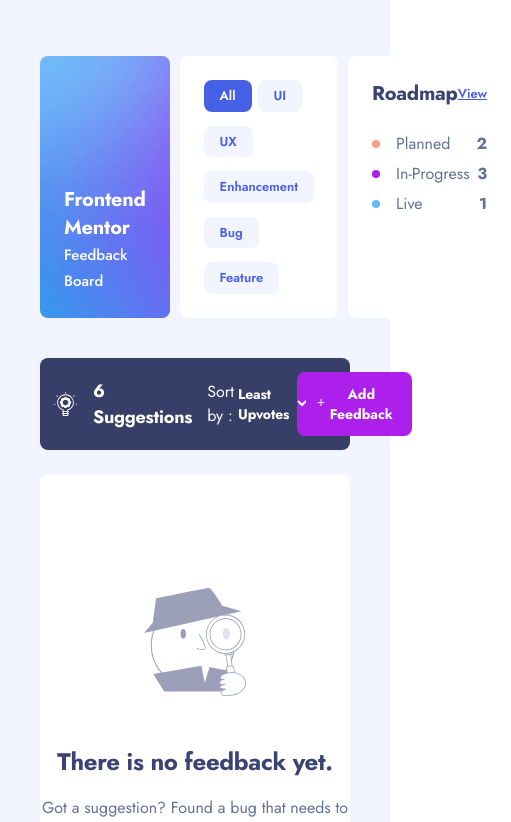
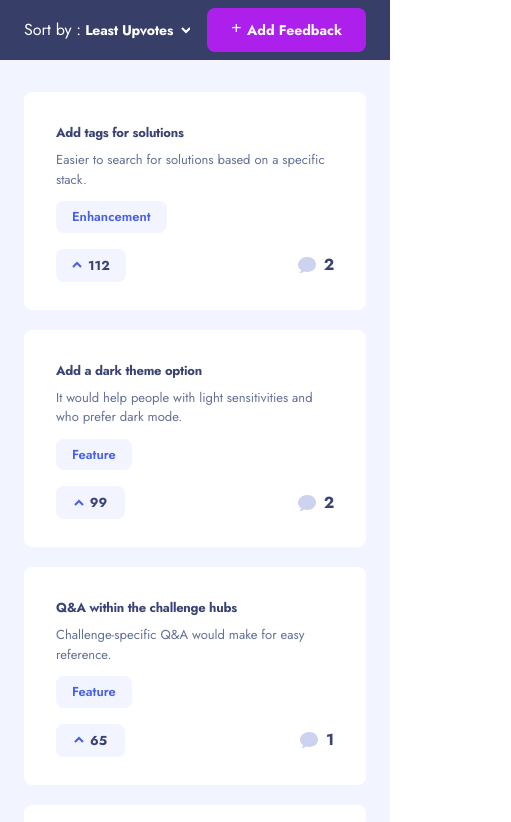
Before and after one commit to sandip-sadhukhan/product-feedback-app, a React (Vite) app in the folder frontend/: page / in a window 390 px wide. Shown: the top 822 px of the page, 511 px wide, since content can reach past the window. Built offline with nearby package versions, Linux system fonts and the light colour scheme.

Commit message:
mobile responsive part 1

```diff
--- a/frontend/src/components/suggestions/empty-suggestion-box.jsx
+++ b/frontend/src/components/suggestions/empty-suggestion-box.jsx
@@ -5,7 +5,7 @@
     <div className="flex flex-col items-center gap-y-12 justify-center bg-white h-[600px] rounded-lg">
       <img src="/public/assets/suggestions/illustration-empty.svg" alt="Empty suggestion" />
 
-      <div className="flex flex-col gap-y-4 items-center max-w-[410px] text-center">
+      <div className="flex flex-col gap-y-4 items-center px-6 md:px-0 md:max-w-[410px] text-center">
         <h1>There is no feedback yet.</h1>
         <p className="text-[16px] text-secondary-blue-dim">
           Got a suggestion? Found a bug that needs to be squashed? We love hearing about new ideas to improve our app.
--- a/frontend/src/components/suggestions/suggestion-card.jsx
+++ b/frontend/src/components/suggestions/suggestion-card.jsx
@@ -13,22 +13,30 @@
   } = props;
 
   return (
-    <div className="flex items-center justify-between py-7 px-8 bg-white rounded-lg cursor-pointer">
+    <div className="flex flex-col gap-y-4 items-start py-7 px-8 bg-white rounded-lg cursor-pointer md:flex-row md:items-center md:justify-between">
       <div className="flex items-start gap-x-10">
-        <UpvoteBox count={upvotesCount} isActive={isUpvotedByCurrentUser} />
+        <div className="hidden md:block">
+          <UpvoteBox count={upvotesCount} isActive={isUpvotedByCurrentUser} />
+        </div>
 
         {/* Content */}
         <div className="flex flex-col gap-y-1 items-start">
-          <h3>{title}</h3>
-          <p className="text-secondary-blue-dim text-[16px] mb-2">{description}</p>
+          <h3 className="text-[13px] md:text-lg">{title}</h3>
+          <p className="text-secondary-blue-dim mb-2 text-[13px] md:text-[16px]">{description}</p>
           <Tag><span className="capitalize">{category}</span></Tag>
         </div>
       </div>
 
-      {/* Comment count */}
-      <div className="flex gap-x-2 items-center">
-        <img src="/public/assets/shared/icon-comments.svg" alt="Comment" />
-        <h4 className="text-[16px]">{commentsCount}</h4>
+      <div className="flex items-center justify-between w-full md:w-auto">
+        <div className="block md:hidden">
+          <UpvoteBox count={upvotesCount} isActive={isUpvotedByCurrentUser} />
+        </div>
+
+        {/* Comment count */}
+        <div className="flex gap-x-2 items-center">
+          <img src="/public/assets/shared/icon-comments.svg" alt="Comment" />
+          <h4 className="text-[16px]">{commentsCount}</h4>
+        </div>
       </div>
     </div>
   );
--- a/frontend/src/components/suggestions/suggestions-header.jsx
+++ b/frontend/src/components/suggestions/suggestions-header.jsx
@@ -4,11 +4,11 @@
 
 const SuggestionsHeader = () => {
   return (
-    <div className='w-full p-3.5 bg-darkest-blue text-white rounded-lg'>
+    <div className='w-full py-2 px-6 bg-darkest-blue text-white md:rounded-lg md:px-3.5 md:py-3.5'>
       <div className="flex items-center justify-between">
         <div className="flex items-center gap-x-[38px]">
           {/* Logo & heading */}
-          <div className="flex items-center gap-x-4">
+          <div className="hidden items-center gap-x-4 md:flex">
             <img src="/public/assets/suggestions/icon-suggestions.svg" alt="Suggestion icon" />
             <h3 className="text-white">6 Suggestions</h3>
           </div>
--- a/frontend/src/components/suggestions/upvote-box.jsx
+++ b/frontend/src/components/suggestions/upvote-box.jsx
@@ -5,7 +5,7 @@
   return (
     <div
       className={cn(
-        "flex flex-col items-center justify-center gap-y-2 px-2 py-3.5 pb-2 min-w-10 rounded-lg cursor-pointer",
+        "flex flex-row items-center justify-center px-4 py-2.5 rounded-lg cursor-pointer min-w-[69px] gap-x-1.5 md:py-3.5 md:px-2 md:gap-y-2  md:flex-col md:min-w-10",
         { "bg-light-blue hover:bg-[#CFD7FF]": !isActive },
         { "bg-dark-blue hover:opacity-90": isActive }
       )}
--- a/frontend/src/pages/suggestions-page.jsx
+++ b/frontend/src/pages/suggestions-page.jsx
@@ -326,22 +326,27 @@
       ],
     },
   ];
-  productRequests = []
 
   return (
     <div className="bg-light-blue min-h-screen">
-      <div className="container max-w-6xl mx-auto px-10">
-        <div className="flex flex-col py-14 items-start gap-y-10 lg:gap-x-[30px] lg:flex-row lg:py-24">
-          <aside className="flex flex-row min-w-full gap-x-2.5 lg:gap-y-6 lg:flex-col lg:min-w-[255px]">
+      <div className="container max-w-6xl mx-auto md:px-10">
+        <div className="flex flex-col items-start md:gap-y-10 md:py-14 lg:gap-x-[30px] lg:flex-row lg:py-24">
+
+          {/* Mobile Header */}
+
+          {/* Sidebar for Tablet and above */}
+          <aside className="hidden flex-row min-w-full gap-x-2.5 md:flex lg:gap-y-6 lg:flex-col lg:min-w-[255px]">
             <ColorBox />
             <TagsBox />
             <RoadMapBox />
           </aside>
 
-          <main className="w-full flex flex-col gap-y-6">
+          {/* Main content */}
+          <main className="w-full flex flex-col gap-y-8 md:gap-y-6 pb-10">
             <SuggestionsHeader />
 
-            <div className="flex flex-col gap-y-5">
+            {/* Suggestions */}
+            <div className="flex flex-col gap-y-5 px-6 md:px-0">
               {productRequests.length > 0 ? (
                 productRequests.map((product, index) => (
                   <SuggestionCard
```
